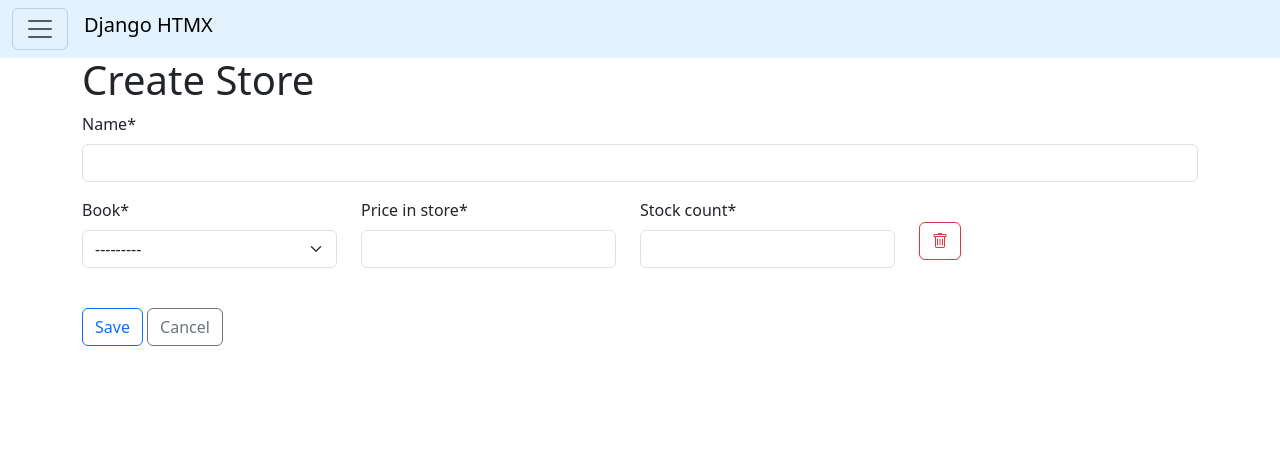
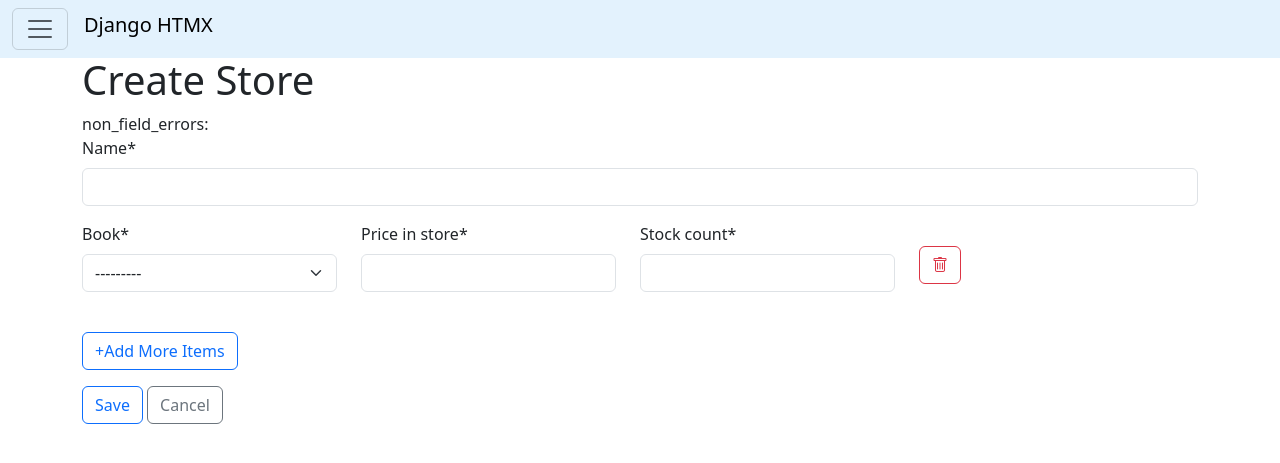
Before and after one commit to bhautik-jivani/django-htmx-project, a Django app: page /store/create/ in a window 1280 px wide. Shown: the top 463 px of the page. Run offline with Django 5.2, Linux system fonts and the light colour scheme; data that the repository does not hold is empty; some libraries are stand-ins or nearby versions.

Commit message:
Removed formset js and use htmx to add inline formset

```diff
--- a/myapp/forms/store.py
+++ b/myapp/forms/store.py
@@ -24,7 +24,7 @@ class StoreForm(forms.ModelForm):
 class StoreBookForm(forms.ModelForm):
     class Meta:
         model = StoreBook
-        fields = ['id', 'store', 'book', 'price_in_store', 'stock_count']
+        fields = ['id', 'book', 'price_in_store', 'stock_count']
 
     def __init__(self, *args, **kwargs):
         super().__init__(*args, **kwargs)
@@ -43,6 +43,10 @@ StoreBookFormSet = inlineformset_factory(
     Store,
     StoreBook,
     form=StoreBookForm,
-    extra=1,
+    extra=0,
+    min_num=1,
+    max_num=10,
+    validate_min=True,
+    validate_max=True,
     can_delete=True,
 )
--- a/myapp/views/store.py
+++ b/myapp/views/store.py
@@ -3,7 +3,7 @@ from django.shortcuts import render
 from django.views.generic import TemplateView, ListView, UpdateView, CreateView, View
 from django.urls import reverse_lazy
 from django.contrib import messages
-from django.http import HttpResponseForbidden, HttpResponse
+from django.http import HttpResponseForbidden, HttpResponseRedirect
 from django.db import transaction
 
 # project imports
@@ -27,28 +27,21 @@ class StoreCreateView(CreateView):
     template_name = 'myapp/store/create_form.html'
     success_url = reverse_lazy('myapp:store_list_view')
 
-    # # This is a custom dispatch method(applies to all HTTP methods) to check if the request is an HTMX request
-    # def dispatch(self, request, *args, **kwargs):
-    #     if request.htmx and request.htmx.request:
-    #         return super().dispatch(request, *args, **kwargs)
-    #     return HttpResponseForbidden("<h1>Access Denied</h1>")
-
     def get_context_data(self, **kwargs):
         context = super().get_context_data(**kwargs)
         if self.request.POST:
-            context['formset'] = StoreBookFormSet(self.request.POST, instance=self.object)
+            context['formset'] = StoreBookFormSet(self.request.POST)
         else:
-            context['formset'] = StoreBookFormSet(instance=self.object)
+            context['formset'] = StoreBookFormSet()
         return context
 
     def form_valid(self, form):
         context = self.get_context_data()
-        print(f"Form data: {form.cleaned_data}")
-        print(f"Context: {context}")
         formset = context['formset']
-        print(f"Formset: {formset.cleaned_data}")
-        try:
-            if formset.is_valid():
+        print(f"INSIDE:form_valid:formset.is_valid(): {formset.is_valid()}")
+
+        if form.is_valid() and formset.is_valid():
+            try:
                 with transaction.atomic():
                     # First save the store
                     self.object = form.save()
@@ -56,18 +49,21 @@ class StoreCreateView(CreateView):
                     formset.instance = self.object
                     formset.save()
                 messages.success(self.request, 'Store created successfully!')
-                return super().form_valid(form)
-            else:
-                return self.render_to_response(self.get_context_data(form=form))
-        except Exception as e:
-            print(f"Error: {e}")
-            messages.error(self.request, f'Error creating store: {str(e)}')
+                return HttpResponseRedirect(self.get_success_url())
+            except Exception as e:
+                print(f"Error: {e}")
+                # messages.error(self.request, f'Error creating store: {str(e)}')
+                return self.form_invalid(form)
+        else:
             return self.form_invalid(form)
 
     def form_invalid(self, form):
-        print("Form errors:", form.errors)  # Debug print
-        messages.error(self.request, 'Please correct the errors below.')
-        return super().form_invalid(form)
+        context = self.get_context_data()  # Debug print
+        formset = context['formset']
+        print(f"formset.errors: {formset.errors}")
+        print(f"INSIDE:form_invalid:formset.is_valid(): {formset.is_valid()}")
+        # messages.error(self.request, 'Please correct the errors below.')
+        return self.render_to_response(context)
 
 # class BookUpdateView(UpdateView):
 #     pk_url_kwarg = 'pk'
@@ -102,15 +98,28 @@ class StoreCreateView(CreateView):
 
 
 class AddBookFormView(View):
-    def get(self, request):
+    # def get(self, request):
+    #     index = request.GET.get('index', 0)
+    #     try:
+    #         index = int(index)
+    #     except ValueError:
+    #         index = 0
+    #     formset = StoreBookFormSet()
+    #     form = formset.empty_form
+    #     form.prefix = f"{formset.prefix}-{index}"
+    #     response = render(request, 'myapp/store/add_book_form.html', {'form': form})
+    #     response['HX-Trigger-After-Swap'] = 'update_formset_count'
+    #     return response
+
+    def post(self, request):
         index = request.GET.get('index', 0)
         try:
             index = int(index)
         except ValueError:
             index = 0
-        formset = StoreBookFormSet()
-        form = formset.empty_form
-        form.prefix = f"{formset.prefix}-{index}"
-        response = render(request, 'myapp/store/add_book_form.html', {'form': form})
-        response['HX-Trigger-After-Swap'] = 'update_formset_count'
+        formset = StoreBookFormSet(request.POST)
+        formset.extra = index
+        print(f"formset.total_form_count: {formset.total_form_count}")
+        response = render(request, 'myapp/store/add_book_form.html', {'formset': formset})
+        # response['HX-Trigger-After-Swap'] = 'update_formset_item_url'
         return response
--- a/templates/base.html
+++ b/templates/base.html
@@ -16,9 +16,7 @@
     <script src="https://cdn.jsdelivr.net/npm/bootstrap@5.3.6/dist/js/bootstrap.bundle.min.js" integrity="sha384-j1CDi7MgGQ12Z7Qab0qlWQ/Qqz24Gc6BM0thvEMVjHnfYGF0rmFCozFSxQBxwHKO" crossorigin="anonymous"></script>
 
     <!-- jQuery -->
-    <script src="https://code.jquery.com/jquery-3.7.1.min.js" integrity="sha256-/JqT3SQfawRcv/BIHPThkBvs0OEvtFFmqPF/lYI/Cxo=" crossorigin="anonymous"></script>
-    <!-- jQuery Formset -->
-    <script src="https://cdnjs.cloudflare.com/ajax/libs/jquery.formset/1.2.2/jquery.formset.min.js" integrity="sha512-ltwjKsDTo3hW/wV66ZaEkf2wOAFxmg7rWM76J8kOcYKLSKy44WBYO/BFaNNH3NGDS8BSz3meB9wtSnm41oL+pA==" crossorigin="anonymous" referrerpolicy="no-referrer"></script>
+    <!-- <script src="https://code.jquery.com/jquery-3.7.1.min.js" integrity="sha256-/JqT3SQfawRcv/BIHPThkBvs0OEvtFFmqPF/lYI/Cxo=" crossorigin="anonymous"></script> -->
 
     {% block styles %}{% endblock %}
 
--- a/templates/myapp/store/add_book_form.html
+++ b/templates/myapp/store/add_book_form.html
@@ -1,12 +1,20 @@
 {% load crispy_forms_tags %}
 
+{{ formset.management_form }}
+<div class="row" id="add-book-form">
+    {% if formset.non_form_errors %}
+    <div class="alert alert-danger">
+        {{ formset.non_form_errors }}
+    </div>
+    {% endif %}
+    {% for form in formset %}
         <div class="row mb-3 book-form-row">
             {% for field in form %}
                 {% if field.is_hidden %}
                     {{ field }}
                 {% elif field == form.DELETE %}
                     <div class="col-md d-flex align-items-center justify-content-start">
-                <a href="javascript:void(0);" type="button" class="delete-row btn btn-outline-danger">
+                        <a href="javascript:void(0);" type="button" id="{{ form.prefix }}-DELETE" class="delete-row btn btn-outline-danger">
                             <i class="bi bi-trash"></i>
                         </a>
                     </div>
@@ -17,3 +25,6 @@
                 {% endif %}
             {% endfor %}
         </div>
+        {% endfor %}
+    </div>
+</div>
--- a/templates/myapp/store/create_form.html
+++ b/templates/myapp/store/create_form.html
@@ -19,18 +19,28 @@ Create Store
 </div>
 {% endif %}
 
+non_field_errors: {{form.non_field_errors}}
+{% if form.non_field_errors %}
+<div class="messages">
+    {% for message in form.non_field_errors %}
+    <div class="alert alert-danger alert-dismissible fade show" role="alert">
+        {{ message }}
+        <button type="button" class="btn-close" data-bs-dismiss="alert" aria-label="Close"></button>
+    </div>
+    {% endfor %}
+</div>
+{% endif %}
+
 <form action="{% url 'myapp:store_create_view' %}" method="post" novalidate>
     {% csrf_token %}
-
     {% for field in form %}
         {{ field|as_crispy_field }}
     {% endfor %}
-
-    {{ formset.management_form }}
-    <div class="row" id="add-book-form">
-        {% for form in formset %}
-            {% include "myapp/store/add_book_form.html" with form=form %}
-        {% endfor %}
+    <div id="add-book-form-container">
+        {% include "myapp/store/add_book_form.html" with formset=formset %}
+    </div>
+    <div>
+        <button type="button" class="btn btn-outline-primary my-2" id="add-book-form-button" hx-get="{% url 'myapp:add_book_form_view' %}" hx-vals="js:{'index': document.getElementById('id_{{formset.prefix}}-TOTAL_FORMS').value}" hx-target="#add-book-form-container" hx-swap="innerHTML">+Add More Items</button>
     </div>
 
     <button type="submit" class="btn btn-outline-primary my-2">Save</button>
@@ -69,14 +79,16 @@ Create Store
             modal.hide();
         });
 
-        $('#add-book-form').formset({
-            addText: '+Add More Items',
-            deleteText: '',
-            prefix: '{{formset.prefix}}',
-            addCssClass: 'btn btn-outline-primary my-2',
-            deleteCssClass: 'delete-row',
+        document.addEventListener('update_formset_item_url', function() {
+            // console.log('update_formset_item_url', {{ formset.total_form_count }});
+            // const totlaFormsCount = document.getElementById('id_{{formset.prefix}}-TOTAL_FORMS');
+            // console.log('totlaFormsCount', totlaFormsCount);
+            // const addBookFormButton = document.getElementById('add-book-form-button');
+            // const oldHxGetUrl = addBookFormButton.getAttribute('hx-get');
+            // console.log('oldHxGetUrl', oldHxGetUrl);
+            // const newHxGetUrl = "{% url 'myapp:add_book_form_view' %}?index=" + totlaFormsCount.value;
+            // addBookFormButton.setAttribute('hx-get', newHxGetUrl);
         });
-
     });
 </script>
 {% endblock %}
```
Lines whose indentation alone changed are shown as unchanged.
